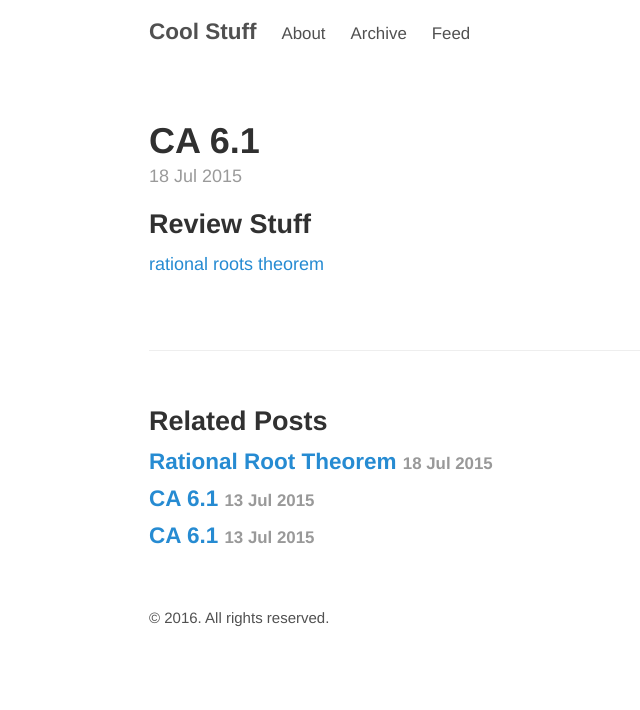
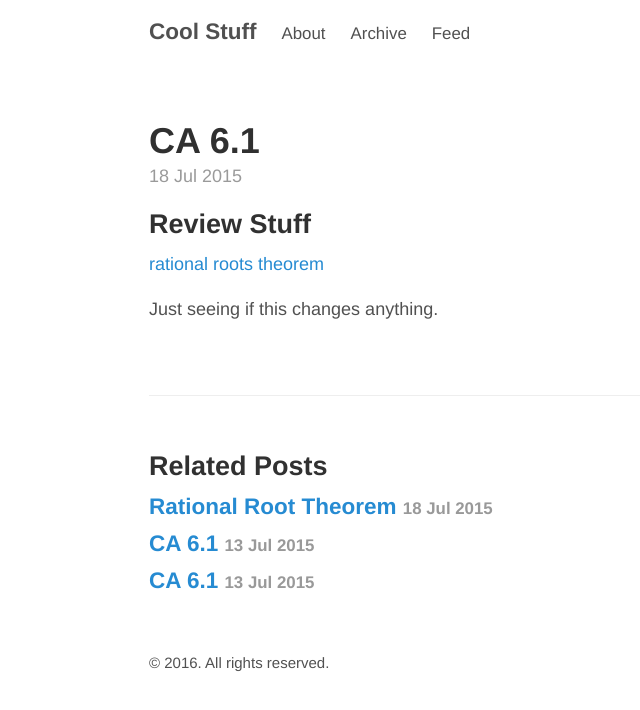
Before and after one commit to MrSlugworth/MrSlugworth.github.io, a Jekyll site: the page built from _posts/2015-07-18-study.md, in a window 1280 px wide. Shown: the top 710 px of the page, without its empty margins (176-816 px from the left). Built offline with Jekyll 4.4.1, drawn with Linux system fonts in a browser that asks for light colours.

Commit message:
changed something

```diff
--- a/_posts/2015-07-18-study.md
+++ b/_posts/2015-07-18-study.md
@@ -8,3 +8,6 @@ Review Stuff
 ------------------------------
 
 [rational roots theorem]({{ mrslugworth.github.io }}{{ 2015-07-18-RationalRoot }})
+
+
+Just seeing if this changes anything.
```
